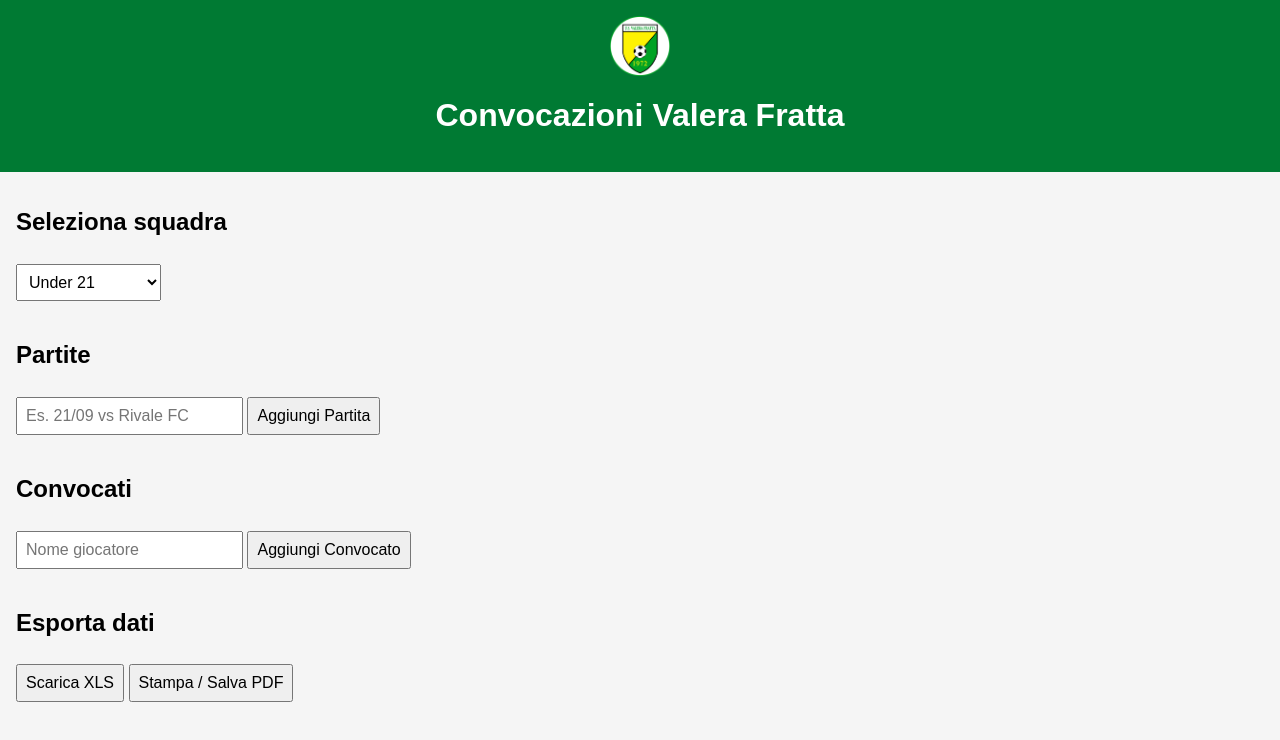
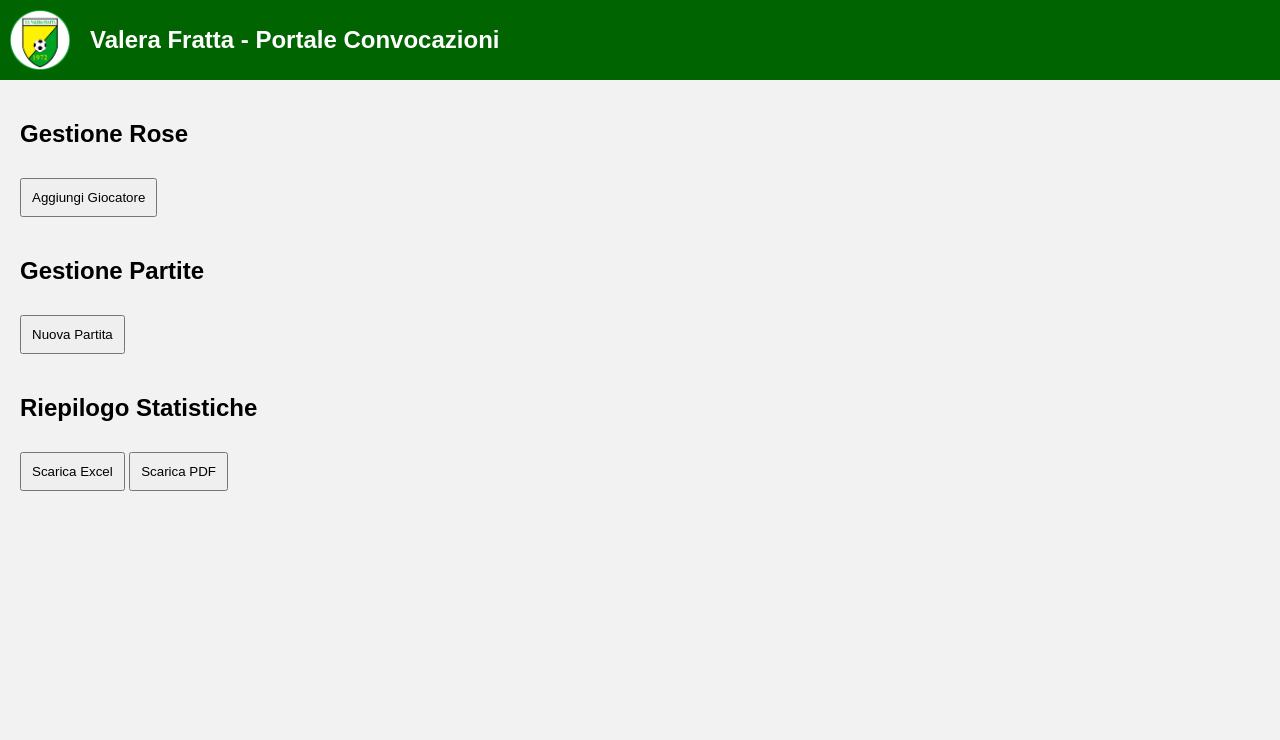
Before and after one commit to gianlucaoddo/valera-fratta, a plain HTML site: page index.html in a window 1280 px wide. Drawn offline with Linux system fonts and the light colour scheme.

Commit message:
Add files via upload

```diff
--- a/index.html
+++ b/index.html
@@ -4,45 +4,32 @@
 <head>
     <meta charset="UTF-8" />
     <meta name="viewport" content="width=device-width, initial-scale=1.0" />
-    <title>Valera Fratta - Convocazioni</title>
+    <title>Valera Fratta - Gestione Squadra</title>
     <link rel="stylesheet" href="style.css" />
 </head>
 <body>
     <header>
-        <img src="logo.png" alt="Logo Valera Fratta" class="logo" />
-        <h1>Convocazioni Valera Fratta</h1>
+        <img src="logo.png" alt="Logo Valera Fratta" class="logo">
+        <h1>Valera Fratta - Portale Convocazioni</h1>
     </header>
-
     <main>
-        <section id="seleziona-squadra">
-            <h2>Seleziona squadra</h2>
-            <select id="squadraSelect">
-                <option>Under 21</option>
-                <option>Prima Squadra</option>
-            </select>
+        <section id="squadre">
+            <h2>Gestione Rose</h2>
+            <button onclick="aggiungiGiocatore()">Aggiungi Giocatore</button>
+            <ul id="listaGiocatori"></ul>
         </section>
-
-        <section id="gestione-partite">
-            <h2>Partite</h2>
-            <input type="text" id="nomePartita" placeholder="Es. 21/09 vs Rivale FC" />
-            <button onclick="aggiungiPartita()">Aggiungi Partita</button>
+        <section id="partite">
+            <h2>Gestione Partite</h2>
+            <button onclick="aggiungiPartita()">Nuova Partita</button>
             <ul id="listaPartite"></ul>
         </section>
-
-        <section id="convocazioni">
-            <h2>Convocati</h2>
-            <input type="text" id="nomeGiocatore" placeholder="Nome giocatore" />
-            <button onclick="aggiungiGiocatore()">Aggiungi Convocato</button>
-            <ul id="listaConvocati"></ul>
-        </section>
-
-        <section id="esporta">
-            <h2>Esporta dati</h2>
-            <button onclick="esportaCSV()">Scarica XLS</button>
-            <button onclick="window.print()">Stampa / Salva PDF</button>
+        <section id="riepilogo">
+            <h2>Riepilogo Statistiche</h2>
+            <button onclick="scaricaCSV()">Scarica Excel</button>
+            <button onclick="scaricaPDF()">Scarica PDF</button>
+            <div id="tabellaStatistiche"></div>
         </section>
     </main>
-
     <script src="script.js"></script>
 </body>
 </html>
--- a/script.js
+++ b/script.js
@@ -1,77 +1,90 @@
 
-let dati = {};
+let giocatori = [];
+let partite = [];
 
-function aggiornaStorage() {
-    localStorage.setItem("valeraDati", JSON.stringify(dati));
-}
-
-function caricaStorage() {
-    const salvati = localStorage.getItem("valeraDati");
-    if (salvati) {
-        dati = JSON.parse(salvati);
+function aggiungiGiocatore() {
+    const nome = prompt("Nome del giocatore:");
+    if (nome) {
+        giocatori.push({ nome, convocazioni: 0, minuti: 0, gol: 0, ammonizioni: 0, espulsioni: 0 });
+        aggiornaListaGiocatori();
+        aggiornaStatistiche();
     }
 }
 
-function aggiungiPartita() {
-    const nome = document.getElementById("nomePartita").value;
-    if (!nome) return;
-    if (!dati[nome]) dati[nome] = [];
-    aggiornaStorage();
-    mostraPartite();
-    document.getElementById("nomePartita").value = "";
-}
-
-function aggiungiGiocatore() {
-    const nome = document.getElementById("nomeGiocatore").value;
-    const partita = document.getElementById("partitaAttiva");
-    if (!nome || !partita) return;
-    dati[partita.textContent].push({ nome });
-    aggiornaStorage();
-    mostraConvocati(partita.textContent);
-    document.getElementById("nomeGiocatore").value = "";
-}
-
-function mostraPartite() {
-    const lista = document.getElementById("listaPartite");
-    lista.innerHTML = "";
-    Object.keys(dati).forEach(nome => {
+function aggiornaListaGiocatori() {
+    const ul = document.getElementById("listaGiocatori");
+    ul.innerHTML = "";
+    giocatori.forEach(g => {
         const li = document.createElement("li");
-        li.textContent = nome;
-        li.onclick = () => {
-            document.getElementById("partitaAttiva")?.remove();
-            const titolo = document.createElement("h3");
-            titolo.id = "partitaAttiva";
-            titolo.textContent = nome;
-            document.getElementById("convocazioni").prepend(titolo);
-            mostraConvocati(nome);
-        };
-        lista.appendChild(li);
+        li.textContent = g.nome;
+        ul.appendChild(li);
     });
 }
 
-function mostraConvocati(partita) {
-    const lista = document.getElementById("listaConvocati");
-    lista.innerHTML = "";
-    dati[partita].forEach(g => {
+function aggiungiPartita() {
+    const avversario = prompt("Avversario:");
+    if (avversario) {
+        const partita = { avversario, convocati: [] };
+        partite.push(partita);
+        aggiornaListaPartite();
+    }
+}
+
+function aggiornaListaPartite() {
+    const ul = document.getElementById("listaPartite");
+    ul.innerHTML = "";
+    partite.forEach((p, index) => {
         const li = document.createElement("li");
-        li.textContent = g.nome;
-        lista.appendChild(li);
+        li.innerHTML = `<strong>${p.avversario}</strong> - <button onclick="gestisciConvocati(${index})">Convocazioni</button>`;
+        ul.appendChild(li);
     });
 }
 
-function esportaCSV() {
-    let csv = "Partita,Giocatore\n";
-    for (const partita in dati) {
-        dati[partita].forEach(g => {
-            csv += `${partita},${g.nome}\n`;
+function gestisciConvocati(index) {
+    const convocati = prompt("Inserisci nomi convocati separati da virgola:");
+    if (convocati) {
+        partite[index].convocati = convocati.split(",").map(n => n.trim());
+        aggiornaStatistiche();
+    }
+}
+
+function aggiornaStatistiche() {
+    giocatori.forEach(g => {
+        g.convocazioni = 0;
+        g.minuti = 0;
+        g.gol = 0;
+        g.ammonizioni = 0;
+        g.espulsioni = 0;
+    });
+
+    partite.forEach(p => {
+        p.convocati.forEach(nome => {
+            const g = giocatori.find(g => g.nome === nome);
+            if (g) g.convocazioni += 1;
         });
-    }
+    });
+
+    const div = document.getElementById("tabellaStatistiche");
+    let html = "<table border='1'><tr><th>Giocatore</th><th>Convocazioni</th><th>Minuti</th><th>Gol</th><th>Ammonizioni</th><th>Espulsioni</th></tr>";
+    giocatori.forEach(g => {
+        html += `<tr><td>${g.nome}</td><td>${g.convocazioni}</td><td>${g.minuti}</td><td>${g.gol}</td><td>${g.ammonizioni}</td><td>${g.espulsioni}</td></tr>`;
+    });
+    html += "</table>";
+    div.innerHTML = html;
+}
+
+function scaricaCSV() {
+    let csv = "Nome,Convocazioni,Minuti,Gol,Ammonizioni,Espulsioni\n";
+    giocatori.forEach(g => {
+        csv += `${g.nome},${g.convocazioni},${g.minuti},${g.gol},${g.ammonizioni},${g.espulsioni}\n`;
+    });
     const blob = new Blob([csv], { type: "text/csv;charset=utf-8;" });
     const link = document.createElement("a");
-    link.setAttribute("href", URL.createObjectURL(blob));
-    link.setAttribute("download", "convocazioni.csv");
+    link.href = URL.createObjectURL(blob);
+    link.download = "statistiche.csv";
     link.click();
 }
 
-caricaStorage();
-mostraPartite();
+function scaricaPDF() {
+    window.print();
+}
--- a/style.css
+++ b/style.css
@@ -3,31 +3,30 @@ body {
     font-family: Arial, sans-serif;
     margin: 0;
     padding: 0;
-    background-color: #f5f5f5;
+    background: #f2f2f2;
 }
-
 header {
-    background-color: #007a33;
+    background-color: #006400;
     color: white;
-    padding: 1rem;
-    text-align: center;
+    padding: 10px;
+    display: flex;
+    align-items: center;
 }
-
 .logo {
-    height: 60px;
-    vertical-align: middle;
+    width: 60px;
+    margin-right: 20px;
 }
-
+h1 {
+    font-size: 24px;
+}
 main {
-    padding: 1rem;
+    padding: 20px;
 }
-
 section {
-    margin-bottom: 2rem;
+    margin-bottom: 40px;
 }
-
-input, select, button {
-    margin: 0.5rem 0;
-    padding: 0.5rem;
-    font-size: 1rem;
+button {
+    padding: 10px;
+    margin-top: 10px;
+    cursor: pointer;
 }
```
